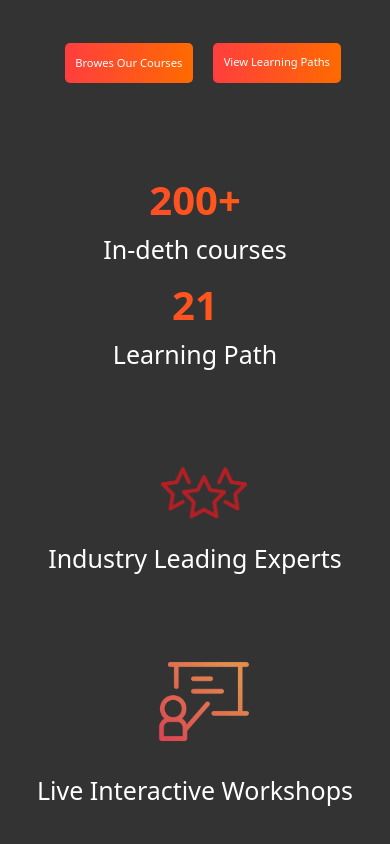
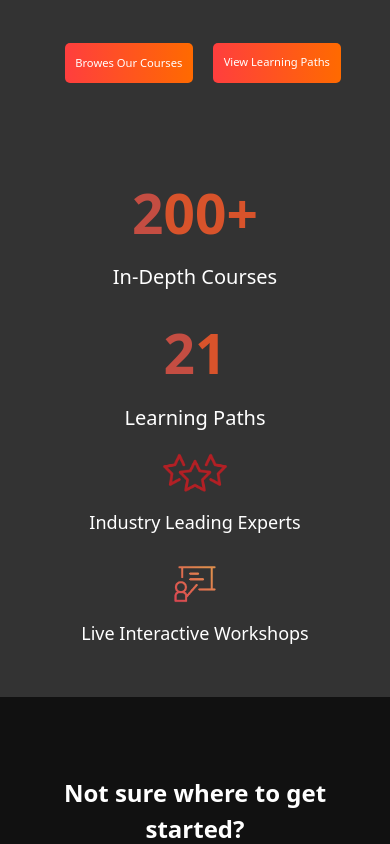
Before and after one commit to kumar9034/frontend, a React (Vite) app in the folder myweb/: page / in a window 390 px wide. Shown: the part 2160-3004 px from the top of the page. Built offline with nearby package versions, Linux system fonts and the light colour scheme.

Commit message:
Refactor Firstpage and Section3 components for improved structure and styling; enhance responsiveness and accessibility; update CSS for better layout and design consistency.

```diff
--- a/myweb/src/components/Pages/Firstpage.jsx
+++ b/myweb/src/components/Pages/Firstpage.jsx
@@ -3,17 +3,23 @@ import { FaSearch } from "react-icons/fa";
 import Question from '../Question';
 import Footer from '../Footer'
 import { FaPlay } from "react-icons/fa";
+import { MdMenu } from "react-icons/md";
 
 const Firstpage = () => {
   return (
     <div>
-      <div className='w-full h-20 flex bg-[#37140f] pt-2 border-b-2 border-[#c95018]'>
+      <div className='navbar w-full h-20 flex bg-[#37140f] pt-2 border-b-2 border-[#c95018]'>
+        <div className='logo-contain'>
           <a href="/">
             <img
-            className=' h-[45%] w-[80%] ml-10 mt-3 mr-10 '
+              className='logo h-[45%] w-[80%] ml-10 mt-3 mr-10 '
               src="/logo.svg" alt="" />
           </a>
-        <div className='flex mt-4 ml-3 gap-10'>
+          <div className='menubar hidden'>
+            <MdMenu color='white' size={26} />
+          </div>
+        </div>
+        <div className='menubar flex mt-4 ml-3 gap-10'>
           <a href="/feature">
             <h3 className='font-bold text-[#aaaaaa] text-[16px] coursor-pointer'>Features</h3>
           </a>
@@ -30,16 +36,16 @@ const Firstpage = () => {
             <h3 className='font-bold text-[#aaaaaa] text-[16px] cursor-pointer '>Pricing</h3>
           </a>
         </div>
-        <div className='ml-[10%] flex'>
+        <div className='join-contain ml-[10%] flex'>
           <div className='mt-6'>
             <FaSearch color="white" size={24} />
           </div>
           <a href="/pricing">
-          <div className='w-30 h-10 mt-4 ml-8 cursor-pointer rounded-2xl bg-[#c02d28] text-white text-[15px] font-bold items-center flex justify-center'>
+            <div className='join w-30 h-10 mt-4 ml-8 cursor-pointer rounded-2xl bg-[#c02d28] text-white text-[15px] font-bold items-center flex justify-center'>
               Join Now
             </div>
           </a>
-          <div className='mt-5 ml-8'>
+          <div className='login mt-5 ml-8'>
             <a href="/login">
               <h3 className='text-[18px] cursor-pointer font-bold text-white'>Login</h3>
             </a>
@@ -47,30 +53,30 @@ const Firstpage = () => {
         </div>
       </div>
       <div className='h-auto w-full bg-[#121212]'>
-        <div className='flex'>
-          <div className='w-[45%]  '>
-            <div className='mt-15 ml-15 flex'>
+        <div className='container-video flex'>
+          <div className='contain-video w-[45%]  '>
+            <div className='vd mt-15 ml-15 flex'>
               <video
                 className="w-full max-w-2xl rounded-md shadow-lg"
-                poster="./public/features.webp"
+                poster="/features.webp"
                 controls
               >
-                <source src="./public/video.mp4" type="video/mp4" controls autoPlay muted />
+                <source src="/video.mp4" type="video/mp4" controls autoPlay muted />
                 Your browser does not support the video tag.
               </video>
 
             </div>
           </div>
-          <div className='w-[55%]  '>
+          <div className='description w-[55%]  '>
             <h1 className='text-5xl mt-13 pl-18 text-white font-bold'>Why Frontend Masters?</h1>
             <p className='text-[15px] text-white font-normal pl-18 pr-18 mt-3'>All of our courses are taught by active practitioners using the skills they teach at top companies you know like Netflix, Spotify, Google, and Stripe. In addition, our courses are regularly updated to keep pace with the latest evolutions to ensure you're learning industry best practices and the latest techniques.</p>
-            <div className='flex gap-10 ml-20'>
+            <div className='contain2-btn flex gap-10 ml-20'>
               <a href="/courses">
-              <div className='h-10 w-40 bg-[#c02d28] cursor-pointer rounded-2xl mt-5 text-[14px] leading-none text-white flex items-center justify-center'>
+                <div className='btn-3 h-10 w-40 bg-[#c02d28] cursor-pointer rounded-2xl mt-5 text-[14px] leading-none text-white flex items-center justify-center'>
                   <h2 >Browes Our Courses</h2>
                 </div>
               </a>
-              <div className='h-10 w-40 bg-[#c95018] rounded-2xl mt-5 cursor-pointer text-[14px] text-white flex items-center justify-center'>
+              <div className='btn-3 h-10 w-40 bg-[#c95018] rounded-2xl mt-5 cursor-pointer text-[14px] text-white flex items-center justify-center'>
                 <a href="/learn">
                   <h2 >View Learning Paths</h2>
                 </a>
@@ -81,35 +87,35 @@ const Firstpage = () => {
             </div>
           </div>
         </div>
-        <div className='flex mb-10 justify-between px-20 '>
-          <div className='w-full leading-[45px]'>
-            <div className=''>
-              <p className='text-[55px]  mt-22 ml-20 font-bold buttom-0 text-[#c44d42]'>2<span className='text-[#d8532b]'>00+</span></p>
-              <p className='text-[20px] text-white ml-17 top-0 '>In-deth courses</p>
+        <div className='performance flex flex-wrap justify-between px-20 py-10 text-center gap-10 text-white'>
+          <div className='feature w-full sm:w-1/2 lg:w-1/4'>
+            <p className='text-[55px] font-bold text-[#c44d42]'>
+              2<span className='text-[#d8532b]'>00+</span>
+            </p>
+            <p className='text-[20px] mt-2'>In-Depth Courses</p>
           </div>
+
+          <div className='feature w-full sm:w-1/2 lg:w-1/4'>
+            <p className='text-[55px] font-bold text-[#c44d42]'>
+              2<span className='text-[#d8532b]'>1</span>
+            </p>
+            <p className='text-[20px] mt-2'>Learning Paths</p>
           </div>
-          <div className='w-full leading-[45px]'>
-            <div className=''>
-              <p className='text-[55px] w-15 mt-22 ml-20 font-bold buttom-0 text-[#c44d42]'>2<span className='text-[#d8532b]'>1</span></p>
-              <p className='text-[18px] text-white ml-15 top-0 '>Learning Path</p>
+
+          <div className='feature w-full sm:w-1/2 lg:w-1/4 flex flex-col items-center'>
+            <img className='h-12 mb-2' src="/star.png" alt="Star Icon" />
+            <p className='text-[18px]'>Industry Leading Experts</p>
           </div>
-          </div>
-          <div className='w-full leading-none mt-21'>
-            <div className=''>
-              <img className='h-15 w-32  ml-15' src="/star.png" alt="" />
-              <p className='text-[18px] text-white ml-10 top-0 '>Industry Leading Experts</p>
-            </div>
-          </div>
-          <div className='w-full leading-none mt-16'>
-            <div className=''>
-              <img className='h-20 w-28  ml-20' src="/interactive.webp" alt="" />
-              <p className='text-[18px] text-white ml-12 top-0 '>Live Interactive Workshops</p>
+
+          <div className='feature w-full sm:w-1/2 lg:w-1/4 flex flex-col items-center'>
+            <img className='h-14 mb-2' src="/interactive.webp" alt="Workshop Icon" />
+            <p className='text-[18px]'>Live Interactive Workshops</p>
           </div>
         </div>
 
-        </div>
-        <div className='h-screen w-full flex  justify-center bg-[#333333] '>
-          <div className='w-[30%] flex-col  flex justify-center ml-17 leading-5'>
+
+        <div className='contain-first h-screen w-full flex  justify-center bg-[#333333] '>
+          <div className='contain-1 w-[30%] flex-col  flex justify-center ml-17 leading-5'>
             <h1 className='text-2xl font-bold text-[#e6e6e6]'>
               200+ High Quality Courses
             </h1>
@@ -119,15 +125,15 @@ const Firstpage = () => {
             </h1>
             <p className='text-[#e6e6e6]'>Pick your goal, and get a recommended set of courses complete with electives, editor notes and progress tracking.</p>
           </div>
-          <div className='w-[70%] '>
+          <div className='contain-image w-[70%] '>
             <img className=' pt-13 pb-15 w-[82%] ml-25' src="/learning-paths.webp" alt="" />
           </div>
         </div>
-        <div className='h-screen w-full bg-[#3e3e3e] flex '>
-          <div className='w-[62%]  h-full '>
+        <div className='contain-second h-screen w-full bg-[#3e3e3e] flex '>
+          <div className='contain-image2 w-[62%]  h-full '>
             <img className='pt-19 pl-13 ' src="/player.webp" alt="" />
           </div>
-          <div className='w-[38%]  h-full pt-8 pl-15 pr-15  ' >
+          <div className='contain-2 w-[38%]  h-full pt-8 pl-15 pr-15  ' >
             <h1 className='text-2xl text-white font-bold mt-6 '>Custom Built Video Player with 4K Video</h1>
             <p className='mt-3 text-white leading-5.5 '>Supports choosing streaming quality, playback speed, taking notes on specific timestamps, and lesson descriptions and annotations. You can now give instructors feedback and ask your questions right within the player!</p>
             <h1 className='text-2xl text-white font-bold mt-6'>Closed Captioning</h1>
@@ -136,8 +142,8 @@ const Firstpage = () => {
             <p className='mt-3 text-white leading-5.5 '>Native mobile and tablet apps support offline downloading and watching videos offline on the plane, train, or anywhere. The mobile apps also support airplay to stream to your TV or Chromecast devices.</p>
           </div>
         </div>
-        <div className='h-screen w-full bg-[#333333] flex '>
-          <div className='w-[38%]  h-full pt-27 pl-15 pr-15  ' >
+        <div className='contain-third h-screen w-full bg-[#333333] flex '>
+          <div className='contain-3 w-[38%]  h-full pt-27 pl-15 pr-15  ' >
             <h1 className='text-2xl text-white font-bold mt-6 '>Personalized Dashboard</h1>
             <p className='mt-3 text-white leading-5.5 '>Allows you to rearrange and prioritize courses, upcoming workshops, current learning paths, notes, and more.</p>
             <h1 className='text-2xl text-white font-bold mt-6'>Sortable Bookmarking</h1>
@@ -145,15 +151,15 @@ const Firstpage = () => {
             <h1 className='text-2xl text-white font-bold mt-6'>Progress Tracking</h1>
             <p className='mt-3 text-white leading-5.5 '>Always know where you left off when you come back!</p>
           </div>
-          <div className='w-[62%]  h-full '>
+        <div className='contain-image2 w-[62%]  h-full '>
             <img className='pt-17  pr-17' src="/dashboard.webp" alt="" />
           </div>
         </div>
-        <div className='h-screen w-full bg-[#3e3e3e] flex '>
-          <div className='w-[62%]  h-full '>
+        <div className='contain-second h-screen w-full bg-[#3e3e3e] flex '>
+          <div className='contain-image2 w-[62%]  h-full '>
             <img className='pt-10  pl-16' src="/workshops.webp" alt="" />
           </div>
-          <div className='w-[38%]  h-full pt-20 pl-15 pr-15  ' >
+          <div className='contain-2 w-[38%]  h-full pt-20 pl-15 pr-15  ' >
             <h1 className='text-2xl text-white font-bold mt-6 '>Live-Streamed Workshops and Chatroom</h1>
             <p className='mt-3 text-white leading-5.5 '>Learn from an industry expert live, and ask your questions directly to the instructor. Workshops happen multiple times per month.</p>
             <h1 className='text-2xl text-white font-bold mt-6'>Workshop Replays</h1>
@@ -161,8 +167,8 @@ const Firstpage = () => {
             <div className='h-10 w-40 py-1 text-white bg-[#c02d28] mt-10 rounded-2xl ml-3 text-[14px] flex justify-center items-center'>Browse Workshops</div>
           </div>
         </div>
-        <div className='h-screen w-full bg-[#333333] flex '>
-          <div className='w-[38%]  h-full pt-20 pl-15 pr-15  ' >
+        <div className='contain-third h-screen w-full bg-[#333333] flex '>
+          <div className='contain-3 w-[38%]  h-full pt-20 pl-15 pr-15  ' >
             <h1 className='text-2xl text-white font-bold mt-6 '>User Profiles</h1>
             <p className='mt-3 text-white leading-5.5 '>Show off all your hard work on your user profiles that display: watched courses, learning actions, learning paths progress, and stats in one place.</p>
             <h1 className='text-2xl text-white font-bold mt-6'>Discord Community</h1>
@@ -170,25 +176,25 @@ const Firstpage = () => {
             <h1 className='text-2xl text-white font-bold mt-6'>Social Sharing</h1>
             <p className='mt-3 text-white leading-5.5 '>After the course, you can one-click share that you’ve completed the course with your friends and colleagues!</p>
           </div>
-          <div className='w-[62%]  h-full '>
+          <div className='contain-2 w-[62%]  h-full '>
             <img className='pt-13  pr-16' src="/profile.png" alt="" />
           </div>
         </div>
-        <div className='h-93 w-full bg-[#1f1f1f] flex flex-col pt-16 items-center'>
+        <div className='heading4 h-93 w-full bg-[#1f1f1f] flex flex-col pt-16 items-center'>
           <h1 className='text-4xl font-bold text-white '>Learn Straight from Experts Who Shape the Modern Web</h1>
           <p className='text-2xl font-bold text-white '>200+ Courses Curated into 18 Learning Paths</p>
-          <div className='h-10 w-full  flex pl-71 gap-10 mt-12'>
+          <div className='logoes h-10 w-full  flex pl-71 gap-10 mt-12'>
             <img className='h-10 w-40 ' src="/microsoft.svg" alt="" />
             <img className='h-10 w-40' src="/netflix.svg" alt="" />
             <img className='h-10 w-40' src="/stripe.svg" alt="" />
             <img className='h-10 w-40' src="/spotify.svg" alt="" />
           </div>
         <a href="/pricing">
-          <div className='h-10 w-35 bg-red-600 rounded-2xl cursor-pointer mt-15 flex justify-center py-2  text-[15px] text-white'>join now</div>
+          <div className='btn-4 h-10 w-35 bg-red-600 rounded-2xl cursor-pointer mt-15 flex justify-center py-2  text-[15px] text-white'>join now</div>
         </a>
       </div>
-        <Question/>
-        <Footer/>
+      {/* <Question /> */}
+      <Footer />
     </div>
     </div>
   )
--- a/myweb/src/components/Section3.jsx
+++ b/myweb/src/components/Section3.jsx
@@ -34,33 +34,32 @@ const Section3 = () => {
                 </div>
             </div>
 
-            <div className='performance flex h-auto justify-between px-20 '>
-                <div className='feature w-full leading-[45px]'>
-                    <div className=''>
-                        <p className='h2 text-[55px]  mt-22 ml-20 font-bold buttom-0 text-[#c44d42]'>2<span className='text-[#d8532b]'>00+</span></p>
-                        <p className='p text-[20px] text-white ml-17 top-0 '>In-deth courses</p>
+            <div className='performance flex flex-wrap justify-between px-20 py-10 text-center gap-5 text-white'>
+                <div className='feature w-full sm:w-1/2 lg:w-1/4'>
+                    <p className='text-[55px] font-bold text-[#c44d42]'>
+                        2<span className='text-[#d8532b]'>00+</span>
+                    </p>
+                    <p className='text-[20px] mt-2'>In-Depth Courses</p>
                 </div>
+
+                <div className='feature w-full sm:w-1/2 lg:w-1/4'>
+                    <p className='text-[55px] font-bold text-[#c44d42]'>
+                        2<span className='text-[#d8532b]'>1</span>
+                    </p>
+                    <p className='text-[20px] mt-2'>Learning Paths</p>
                 </div>
-                <div className='feature w-full leading-[45px]'>
-                    <div className=''>
-                        <p className='h2 w-full text-[55px] w-15 mt-22 ml-20 font-bold buttom-0 text-[#c44d42]'>2<span className='text-[#d8532b]'>1</span></p>
-                        <p className='p text-[18px] text-white ml-15 top-0 '>Learning Path</p>
+
+                <div className='feature w-full sm:w-1/2 lg:w-1/4 flex flex-col items-center'>
+                    <img className='h-12 mb-2' src="/star.png" alt="Star Icon" />
+                    <p className='text-[18px]'>Industry Leading Experts</p>
                 </div>
-                </div>
-                <div className='feature w-full leading-none mt-21'>
-                    <div className=''>
-                        <img className='icons h-15 w-32  ml-15' src="/star.png" alt="" />
-                        <p className='p text-[18px] text-white ml-10 top-0 '>Industry Leading Experts</p>
-                    </div>
-                </div>
-                <div className='feature w-full leading-none mt-16'>
-                    <div className=''>
-                        <img className='icons h-20 w-28  ml-20' src="/interactive.webp" alt="" />
-                        <p className='p text-[15px] text-white ml-12 top-0 '>Live Interactive Workshops</p>
+
+                <div className='feature w-full sm:w-1/2 lg:w-1/4 flex flex-col items-center'>
+                    <img className='h-14 mb-2' src="/interactive.webp" alt="Workshop Icon" />
+                    <p className='text-[18px]'>Live Interactive Workshops</p>
                 </div>
             </div>
 
-            </div>
         </div >
     )
 }
```
Also changed, not shown: myweb/src/index.css (+205 -72 lines). Lines whose indentation alone changed are shown as unchanged.
